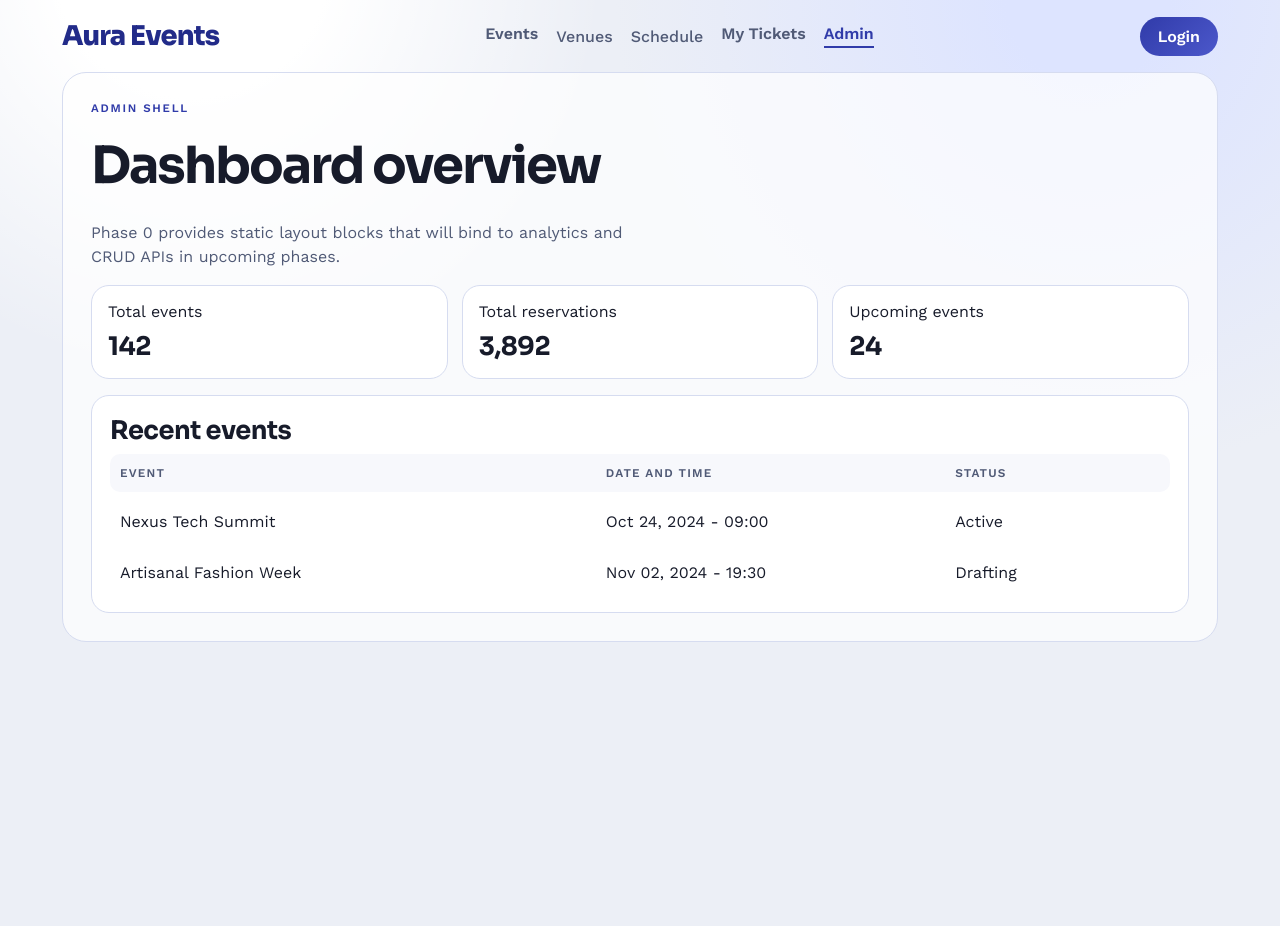
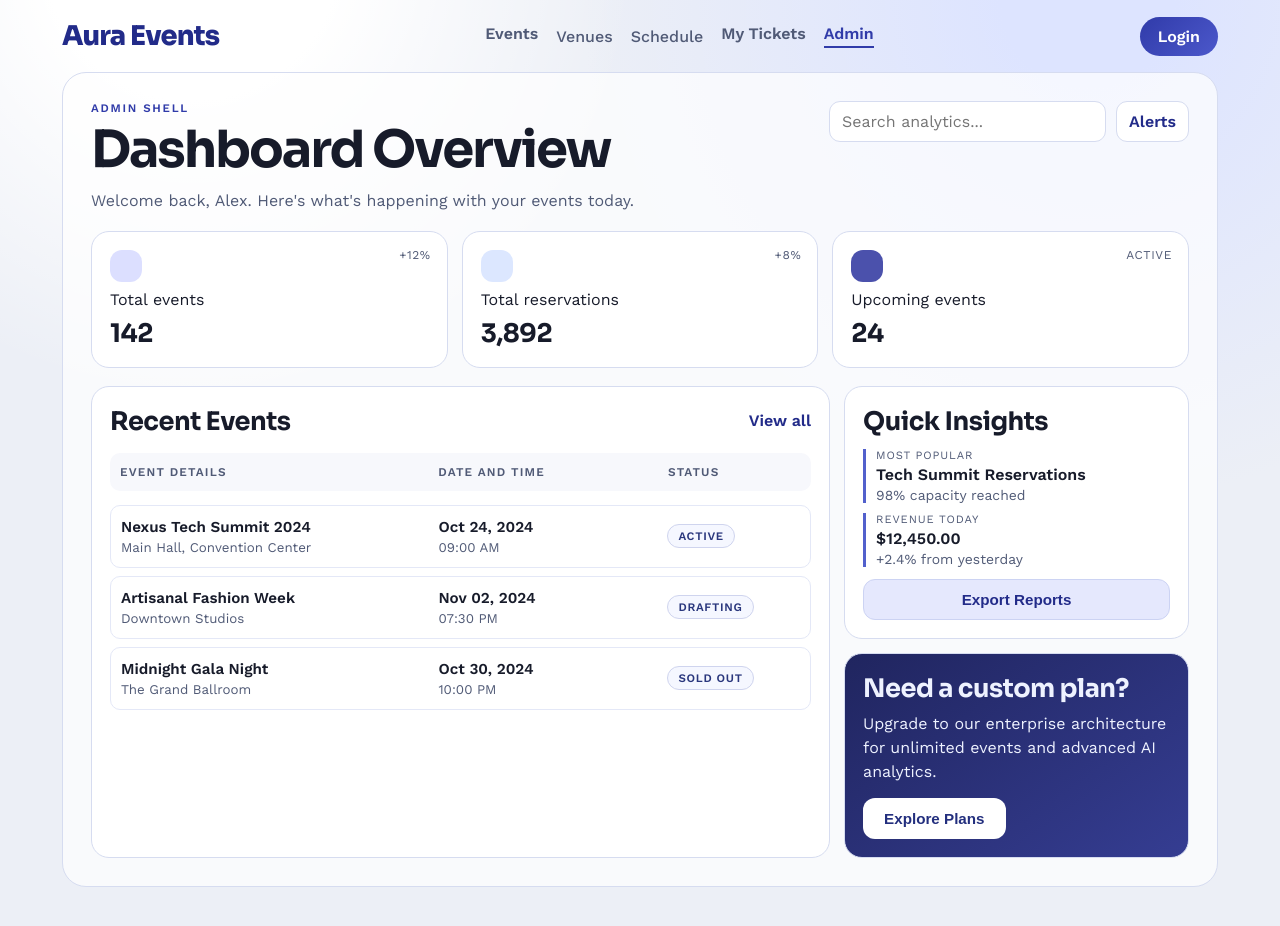
Before and after one commit to Younes-ch/MiniProjet2A-EventReservation-Teskerti, a React (Vite) app in the folder apps/web/: page /admin in a window 1280 px wide. Shown: the top 926 px of the page. Before the commit the page ends 800 px from the top, so only its background shows below. Built offline with nearby package versions, Linux system fonts and the light colour scheme.

Commit message:
feat(web): refine admin dashboard shell

```diff
--- a/apps/web/src/index.css
+++ b/apps/web/src/index.css
@@ -460,6 +460,208 @@ input:focus-visible {
   background: var(--surface);
 }
 
+.admin-shell {
+  gap: 18px;
+}
+
+.admin-shell-header {
+  display: flex;
+  justify-content: space-between;
+  align-items: flex-start;
+  gap: 16px;
+}
+
+.admin-search-row {
+  display: flex;
+  gap: 10px;
+  width: min(360px, 100%);
+}
+
+.admin-search-input {
+  width: 100%;
+  border: 1px solid var(--border);
+  border-radius: 11px;
+  padding: 10px 12px;
+  font: inherit;
+  background: #ffffff;
+}
+
+.admin-alert-button {
+  border: 1px solid var(--border);
+  border-radius: 11px;
+  padding: 10px 12px;
+  font: inherit;
+  font-weight: 600;
+  color: var(--accent-strong);
+  background: #ffffff;
+  cursor: pointer;
+}
+
+.admin-kpi-grid {
+  display: grid;
+  grid-template-columns: repeat(3, minmax(0, 1fr));
+  gap: 14px;
+}
+
+.admin-metric-card {
+  position: relative;
+  padding: 18px;
+  gap: 8px;
+}
+
+.admin-metric-dot {
+  width: 32px;
+  height: 32px;
+  border-radius: 12px;
+}
+
+.metric-tone-1 {
+  background: #dcdfff;
+}
+
+.metric-tone-2 {
+  background: #dce7ff;
+}
+
+.metric-tone-3 {
+  background: #4b51ac;
+}
+
+.admin-metric-trend {
+  position: absolute;
+  top: 16px;
+  right: 16px;
+  font-size: 0.75rem;
+  text-transform: uppercase;
+  letter-spacing: 0.05em;
+  color: var(--muted);
+}
+
+.admin-main-grid {
+  display: grid;
+  grid-template-columns: 1.5fr 0.7fr;
+  gap: 14px;
+}
+
+.admin-events {
+  padding: 18px;
+}
+
+.admin-events-head {
+  display: flex;
+  justify-content: space-between;
+  align-items: center;
+  margin-bottom: 8px;
+}
+
+.admin-events-head a {
+  color: var(--accent-strong);
+  font-weight: 700;
+  text-decoration: none;
+}
+
+.admin-events-header {
+  margin-bottom: 6px;
+}
+
+.admin-events-row {
+  align-items: center;
+  background: #ffffff;
+  border: 1px solid #e4e8f7;
+}
+
+.admin-events-row span {
+  display: flex;
+  flex-direction: column;
+  gap: 4px;
+}
+
+.admin-events-row strong {
+  font-size: 0.95rem;
+}
+
+.admin-events-row small {
+  color: var(--muted);
+}
+
+.admin-status-chip {
+  display: inline-flex;
+  align-items: center;
+  justify-content: center;
+  width: fit-content;
+  border-radius: 999px;
+  border: 1px solid #cfd4ee;
+  padding: 4px 10px;
+  background: #f5f7ff;
+  color: #2a377d;
+  font-weight: 700;
+  text-transform: uppercase;
+  letter-spacing: 0.06em;
+  font-size: 0.72rem;
+}
+
+.admin-side-stack {
+  display: grid;
+  gap: 14px;
+}
+
+.admin-insight-card,
+.admin-plan-card {
+  border-radius: 18px;
+  border: 1px solid var(--border);
+  background: #ffffff;
+  padding: 18px;
+}
+
+.admin-insight-card ul {
+  margin: 12px 0;
+  padding: 0;
+  list-style: none;
+  display: grid;
+  gap: 10px;
+}
+
+.admin-insight-card li {
+  border-left: 3px solid #5260cc;
+  padding-left: 10px;
+  display: flex;
+  flex-direction: column;
+  gap: 3px;
+}
+
+.admin-insight-card li p {
+  text-transform: uppercase;
+  letter-spacing: 0.08em;
+  font-size: 0.7rem;
+  color: var(--muted);
+}
+
+.admin-insight-card li span {
+  color: var(--muted);
+  font-size: 0.87rem;
+}
+
+.admin-plan-card {
+  background: linear-gradient(145deg, #20255f, #353d92);
+  color: #eef2ff;
+}
+
+.admin-plan-card h2,
+.admin-plan-card p {
+  color: inherit;
+}
+
+.admin-plan-card p {
+  margin-top: 8px;
+  line-height: 1.5;
+}
+
+.admin-plan-card .button-primary {
+  margin-top: 14px;
+  background: #ffffff;
+  color: #232f7e;
+}
+
 .tickets-shell {
   gap: 20px;
 }
@@ -667,6 +869,17 @@ input:focus-visible {
     grid-template-columns: 1fr 1fr;
   }
 
+  .admin-shell-header,
+  .admin-main-grid,
+  .admin-kpi-grid {
+    grid-template-columns: 1fr;
+    flex-direction: column;
+  }
+
+  .admin-search-row {
+    width: 100%;
+  }
+
   .ticket-card,
   .ticket-feature,
   .ticket-support-grid {
@@ -717,6 +930,12 @@ input:focus-visible {
     grid-template-columns: 1fr;
   }
 
+  .admin-events-row,
+  .admin-events-header {
+    grid-template-columns: 1fr;
+    gap: 10px;
+  }
+
   .hero-actions {
     flex-direction: column;
   }
--- a/apps/web/src/pages/AdminPage.tsx
+++ b/apps/web/src/pages/AdminPage.tsx
@@ -1,46 +1,150 @@
 const metrics = [
-  { label: "Total events", value: "142" },
-  { label: "Total reservations", value: "3,892" },
-  { label: "Upcoming events", value: "24" },
+  { label: "Total events", value: "142", trend: "+12%", tone: "metric-tone-1" },
+  {
+    label: "Total reservations",
+    value: "3,892",
+    trend: "+8%",
+    tone: "metric-tone-2",
+  },
+  {
+    label: "Upcoming events",
+    value: "24",
+    trend: "Active",
+    tone: "metric-tone-3",
+  },
+];
+
+const recentEvents = [
+  {
+    title: "Nexus Tech Summit 2024",
+    venue: "Main Hall, Convention Center",
+    date: "Oct 24, 2024",
+    time: "09:00 AM",
+    status: "Active",
+  },
+  {
+    title: "Artisanal Fashion Week",
+    venue: "Downtown Studios",
+    date: "Nov 02, 2024",
+    time: "07:30 PM",
+    status: "Drafting",
+  },
+  {
+    title: "Midnight Gala Night",
+    venue: "The Grand Ballroom",
+    date: "Oct 30, 2024",
+    time: "10:00 PM",
+    status: "Sold Out",
+  },
+];
+
+const insights = [
+  {
+    label: "Most popular",
+    detail: "Tech Summit Reservations",
+    note: "98% capacity reached",
+  },
+  {
+    label: "Revenue today",
+    detail: "$12,450.00",
+    note: "+2.4% from yesterday",
+  },
 ];
 
 export function AdminPage() {
   return (
-    <section className="section-block">
+    <section className="section-block admin-shell">
+      <header className="admin-shell-header">
+        <div>
           <p className="eyebrow">Admin shell</p>
-      <h1>Dashboard overview</h1>
+          <h1>Dashboard Overview</h1>
           <p className="section-copy">
-        Phase 0 provides static layout blocks that will bind to analytics and
-        CRUD APIs in upcoming phases.
+            Welcome back, Alex. Here&apos;s what&apos;s happening with your events
+            today.
           </p>
+        </div>
 
-      <div className="metric-grid">
+        <div className="admin-search-row">
+          <input
+            type="search"
+            className="admin-search-input"
+            placeholder="Search analytics..."
+            aria-label="Search analytics"
+          />
+          <button type="button" className="admin-alert-button">
+            Alerts
+          </button>
+        </div>
+      </header>
+
+      <div className="admin-kpi-grid">
         {metrics.map((metric) => (
-          <article key={metric.label} className="metric-card">
+          <article key={metric.label} className="metric-card admin-metric-card">
+            <span className={`admin-metric-dot ${metric.tone}`} aria-hidden="true" />
+            <span className="admin-metric-trend">{metric.trend}</span>
             <p>{metric.label}</p>
             <h2>{metric.value}</h2>
           </article>
         ))}
       </div>
 
-      <article className="table-shell" aria-label="Recent events shell">
-        <h2>Recent events</h2>
-        <div className="table-row table-header">
-          <span>Event</span>
+      <div className="admin-main-grid">
+        <article className="table-shell admin-events" aria-label="Recent events shell">
+          <header className="admin-events-head">
+            <h2>Recent Events</h2>
+            <a href="#">View all</a>
+          </header>
+
+          <div className="table-row table-header admin-events-header">
+            <span>Event details</span>
             <span>Date and time</span>
             <span>Status</span>
           </div>
-        <div className="table-row">
-          <span>Nexus Tech Summit</span>
-          <span>Oct 24, 2024 - 09:00</span>
-          <span>Active</span>
+
+          {recentEvents.map((event) => (
+            <div className="table-row admin-events-row" key={event.title}>
+              <span>
+                <strong>{event.title}</strong>
+                <small>{event.venue}</small>
+              </span>
+              <span>
+                <strong>{event.date}</strong>
+                <small>{event.time}</small>
+              </span>
+              <span className="admin-status-chip">{event.status}</span>
             </div>
-        <div className="table-row">
-          <span>Artisanal Fashion Week</span>
-          <span>Nov 02, 2024 - 19:30</span>
-          <span>Drafting</span>
+          ))}
+        </article>
+
+        <aside className="admin-side-stack">
+          <article className="admin-insight-card">
+            <h2>Quick Insights</h2>
+            <ul>
+              {insights.map((insight) => (
+                <li key={insight.label}>
+                  <p>{insight.label}</p>
+                  <strong>{insight.detail}</strong>
+                  <span>{insight.note}</span>
+                </li>
+              ))}
+            </ul>
+            <button type="button" className="button-secondary wide">
+              Export Reports
+            </button>
+          </article>
+
+          <article className="admin-plan-card">
+            <h2>Need a custom plan?</h2>
+            <p>
+              Upgrade to our enterprise architecture for unlimited events and
+              advanced AI analytics.
+            </p>
+            <button type="button" className="button-primary">
+              Explore Plans
+            </button>
+          </article>
+        </aside>
       </div>
-      </article>
     </section>
   );
 }
```
Lines whose indentation alone changed are shown as unchanged.
